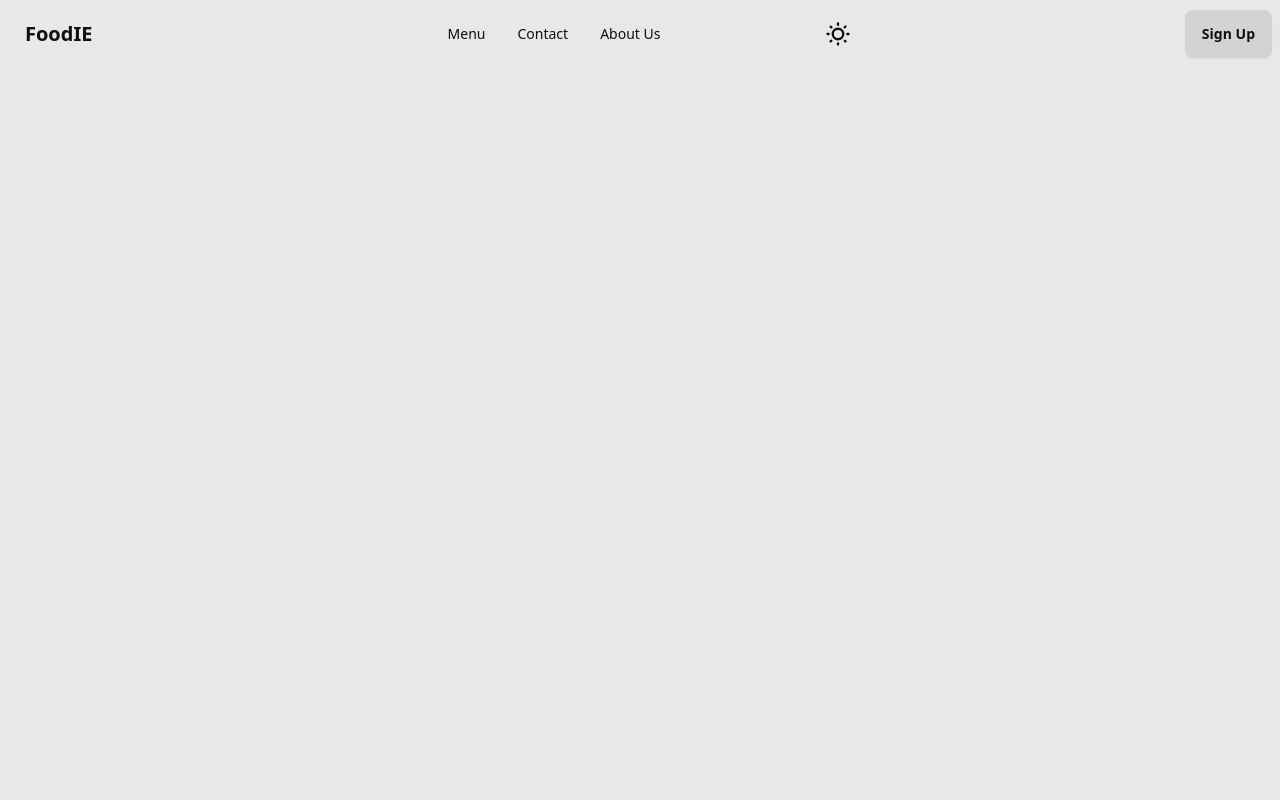
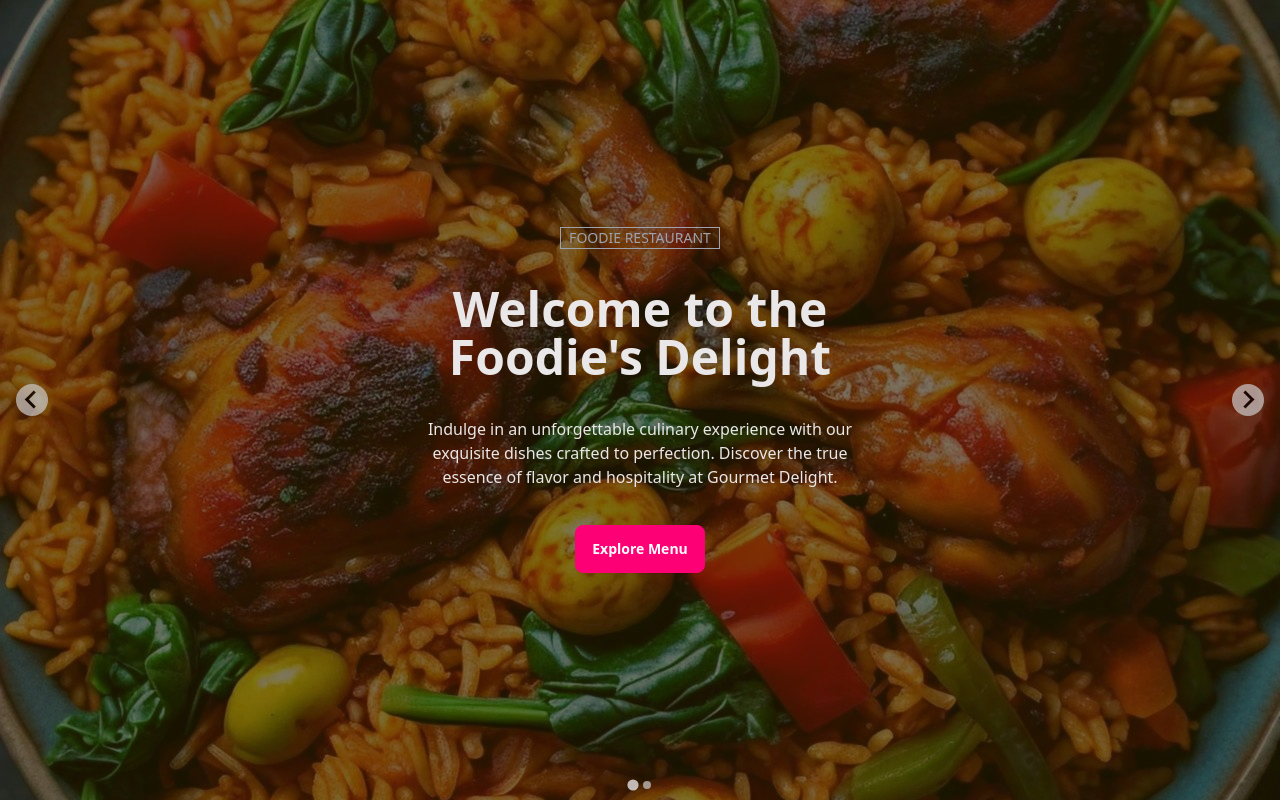
Before and after one commit to dev-Bambam/restaurant-web, a website: page public/index.html in a window 1280 px wide. Drawn offline with nearby package versions, Linux system fonts and the light colour scheme; grey boxes are pictures that could not be loaded.

Commit message:
problem implementing splider for the carousel

```diff
--- a/package.json
+++ b/package.json
@@ -10,6 +10,7 @@
   "license": "ISC",
   "description": "",
   "dependencies": {
+    "@splidejs/splide": "^4.1.4",
     "tailwindcss": "^3.4.7"
   },
   "devDependencies": {
--- a/public/index.html
+++ b/public/index.html
@@ -4,32 +4,23 @@
   <meta charset="UTF-8" />
   <meta name="viewport" content="width=device-width, initial-scale=1.0" />
   <link rel="stylesheet" href="./output.css" />
+  <link rel="stylesheet" href="node_modules/@splidejs/splide/dist/css/splide.min.css">
   <title>Document</title>
 </head>
-  <body class="">
-    <header class="navbar bg-base-100">
+<body>
+  <header class="navbar bg-base-100 fixed w-full">
     <div class="navbar-start">
       <div class="dropdown">
         <div tabindex="0" role="button" class="btn btn-ghost lg:hidden">
-              <svg
-                xmlns="http://www.w3.org/2000/svg"
-                class="h-5 w-5"
-                fill="none"
-                viewBox="0 0 24 24"
-                stroke="currentColor">
-                <path
-                  stroke-linecap="round"
-                  stroke-linejoin="round"
-                  stroke-width="2"
-                  d="M4 6h16M4 12h8m-8 6h16" />
+          <svg xmlns="http://www.w3.org/2000/svg" class="h-5 w-5" fill="none" viewBox="0 0 24 24" stroke="currentColor">
+            <path stroke-linecap="round" stroke-linejoin="round" stroke-width="2" d="M4 6h16M4 12h8m-8 6h16" />
           </svg>
         </div>
-            <ul
-              tabindex="0"
-              class="menu menu-sm dropdown-content bg-base-100 rounded-box z-[1] mt-3 w-52 p-2 shadow">
+        <ul tabindex="0" class="menu menu-sm dropdown-content bg-base-100 rounded-box z-[1] mt-3 w-52 p-2 shadow">
           <li><a href="#menu">Menu</a></li>
           <li><a href="#contact">Contact</a></li>
           <li><a href="#about">About Us</a></li>
+          <li><a href="#about">Reservation</a></li>
         </ul>
       </div>
       <a class="btn btn-ghost text-xl">FoodIE</a>
@@ -39,6 +30,7 @@
         <li><a href="#menu">Menu</a></li>
         <li><a href="#contact">Contact</a></li>
         <li><a href="#about">About Us</a></li>
+        <li><a href="#about">Reservation</a></li>
       </ul>
     </div>
     <!-- theme switcher -->
@@ -46,22 +38,13 @@
       <label class="swap swap-rotate">
         <!-- this hidden checkbox controls the state -->
         <input type="checkbox" class="theme-controller" value="synthwave" />
-
         <!-- sun icon -->
-            <svg
-              class="swap-off h-10 w-7 fill-current"
-              xmlns="http://www.w3.org/2000/svg"
-              viewBox="0 0 24 24">
-              <path
-                d="M5.64,17l-.71.71a1,1,0,0,0,0,1.41,1,1,0,0,0,1.41,0l.71-.71A1,1,0,0,0,5.64,17ZM5,12a1,1,0,0,0-1-1H3a1,1,0,0,0,0,2H4A1,1,0,0,0,5,12Zm7-7a1,1,0,0,0,1-1V3a1,1,0,0,0-2,0V4A1,1,0,0,0,12,5ZM5.64,7.05a1,1,0,0,0,.7.29,1,1,0,0,0,.71-.29,1,1,0,0,0,0-1.41l-.71-.71A1,1,0,0,0,4.93,6.34Zm12,.29a1,1,0,0,0,.7-.29l.71-.71a1,1,0,1,0-1.41-1.41L17,5.64a1,1,0,0,0,0,1.41A1,1,0,0,0,17.66,7.34ZM21,11H20a1,1,0,0,0,0,2h1a1,1,0,0,0,0-2Zm-9,8a1,1,0,0,0-1,1v1a1,1,0,0,0,2,0V20A1,1,0,0,0,12,19ZM18.36,17A1,1,0,0,0,17,18.36l.71.71a1,1,0,0,0,1.41,0,1,1,0,0,0,0-1.41ZM12,6.5A5.5,5.5,0,1,0,17.5,12,5.51,5.51,0,0,0,12,6.5Zm0,9A3.5,3.5,0,1,1,15.5,12,3.5,3.5,0,0,1,12,15.5Z" />
+        <svg class="swap-off h-10 w-7 fill-current" xmlns="http://www.w3.org/2000/svg" viewBox="0 0 24 24">
+          <path d="M5.64,17l-.71.71a1,1,0,0,0,0,1.41,1,1,0,0,0,1.41,0l.71-.71A1,1,0,0,0,5.64,17ZM5,12a1,1,0,0,0-1-1H3a1,1,0,0,0,0,2H4A1,1,0,0,0,5,12Zm7-7a1,1,0,0,0,1-1V3a1,1,0,0,0-2,0V4A1,1,0,0,0,12,5ZM5.64,7.05a1,1,0,0,0,.7.29,1,1,0,0,0,.71-.29,1,1,0,0,0,0-1.41l-.71-.71A1,1,0,0,0,4.93,6.34Zm12,.29a1,1,0,0,0,.7-.29l.71-.71a1,1,0,1,0-1.41-1.41L17,5.64a1,1,0,0,0,0,1.41A1,1,0,0,0,17.66,7.34ZM21,11H20a1,1,0,0,0,0,2h1a1,1,0,0,0,0-2Zm-9,8a1,1,0,0,0-1,1v1a1,1,0,0,0,2,0V20A1,1,0,0,0,12,19ZM18.36,17A1,1,0,0,0,17,18.36l.71.71a1,1,0,0,0,1.41,0,1,1,0,0,0,0-1.41ZM12,6.5A5.5,5.5,0,1,0,17.5,12,5.51,5.51,0,0,0,12,6.5Zm0,9A3.5,3.5,0,1,1,15.5,12,3.5,3.5,0,0,1,12,15.5Z"></path>
         </svg>
         <!-- moon icon -->
-            <svg
-              class="swap-on h-10 w-7 fill-current"
-              xmlns="http://www.w3.org/2000/svg"
-              viewBox="0 0 24 24">
-              <path
-                d="M21.64,13a1,1,0,0,0-1.05-.14,8.05,8.05,0,0,1-3.37.73A8.15,8.15,0,0,1,9.08,5.49a8.59,8.59,0,0,1,.25-2A1,1,0,0,0,8,2.36,10.14,10.14,0,1,0,22,14.05,1,1,0,0,0,21.64,13Zm-9.5,6.69A8.14,8.14,0,0,1,7.08,5.22v.27A10.15,10.15,0,0,0,17.22,15.63a9.79,9.79,0,0,0,2.1-.22A8.11,8.11,0,0,1,12.14,19.73Z" />
+        <svg class="swap-on h-10 w-7 fill-current" xmlns="http://www.w3.org/2000/svg" viewBox="0 0 24 24">
+          <path d="M21.64,13a1,1,0,0,0-1.05-.14,8.05,8.05,0,0,1-3.37.73A8.15,8.15,0,0,1,9.08,5.49a8.59,8.59,0,0,1,.25-2A1,1,0,0,0,8,2.36,10.14,10.14,0,1,0,22,14.05,1,1,0,0,0,21.64,13Zm-9.5,6.69A8.14,8.14,0,0,1,7.08,5.22v.27A10.15,10.15,0,0,0,17.22,15.63a9.79,9.79,0,0,0,2.1-.22A8.11,8.11,0,0,1,12.14,19.73Z"></path>
         </svg>
       </label>
     </div>
@@ -69,6 +52,53 @@
       <a class="btn">Sign Up</a>
     </div>
   </header>
+  <!-- hero page -->
+  <!-- Splide Carousel -->
+  <div id="splide" class="splide">
+    <div class="splide__track">
+      <ul class="splide__list">
+        <li class="splide__slide">
+          <div class="hero min-h-screen bg-cover bg-center" style="background-image: url('./images/background/jollof.jpeg');">
+            <div class="hero-overlay bg-opacity-60"></div>
+            <div class="hero-content text-neutral-content text-center">
+              <div class="max-w-md space-y-9">
+                <p class="border w-40 m-auto text-sm text-gray-400 border-gray-400">FOODIE RESTAURANT</p>
+                <h1 class="mb-5 text-5xl font-bold">Welcome to the Foodie's Delight</h1>
+                <p class="mb-5">Indulge in an unforgettable culinary experience with our exquisite dishes crafted to perfection. Discover the true essence of flavor and hospitality at Gourmet Delight.</p>
+                <button class="btn btn-primary">Explore Menu</button>
+              </div>
+            </div>
+          </div>
+        </li>
+        <!-- Add more slides as needed -->
+        <li class="splide__slide">
+          <div class="hero min-h-screen bg-cover bg-center" style="background-image: url('./images/background/bg2.jpg');">
+            <div class="hero-overlay bg-opacity-60"></div>
+            <div class="hero-content text-neutral-content text-center">
+              <div class="max-w-md space-y-9">
+                <p class="border w-40 m-auto text-sm text-gray-400 border-gray-400">FOODIE RESTAURANT</p>
+                <h1 class="mb-5 text-5xl font-bold">Experience the Best of Cuisine</h1>
+                <p class="mb-5">Join us for a culinary journey like no other. Enjoy our diverse menu filled with flavors that will delight your taste buds.</p>
+                <button class="btn btn-primary">Explore Menu</button>
+              </div>
+            </div>
+          </div>
+        </li>
+      </ul>
+    </div>
+  </div>
+
+  <script src="node_modules/@splidejs/splide/dist/js/splide.min.js"></script>
+  <script>
+    document.addEventListener('DOMContentLoaded', function () {
+      new Splide('#splide', {
+        type   : 'loop',
+        autoplay: true,
+        perPage: 1,
+        cover: true,
+      }).mount();
+    });
+  </script>
+  <script src="./index.js"></script>
 </body>
-  <script src="./index.js"></script>
 </html>
--- a/public/index.js
+++ b/public/index.js
@@ -1,3 +1,6 @@
+// import Splide from '@splidejs/splide';
+
+
 document.addEventListener('DOMContentLoaded', () => {
     const themeToggle = document.querySelector('.theme-controller');
     const htmlElement = document.documentElement;
```
Also changed, not shown: public/images/background/bg1.jpg (added), public/images/background/jollof.jpeg (added), public/output.css, 2 other files. Lines whose indentation alone changed are shown as unchanged.
